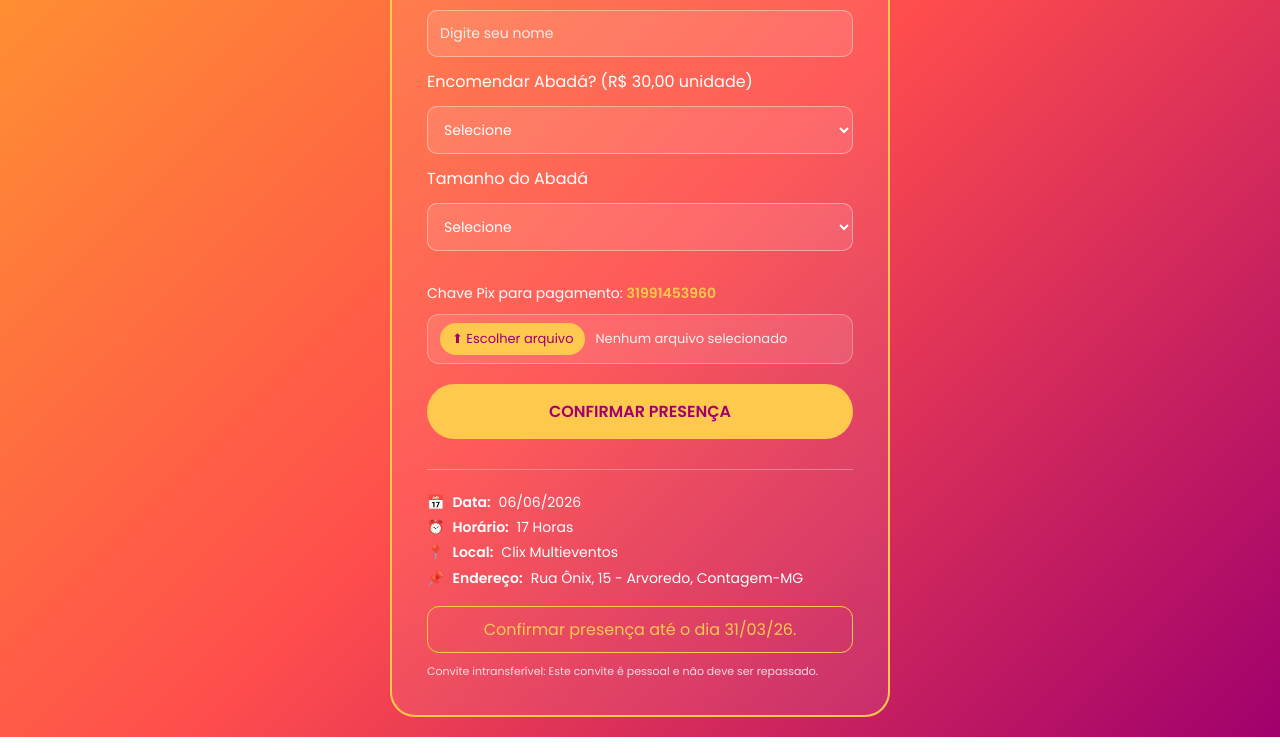
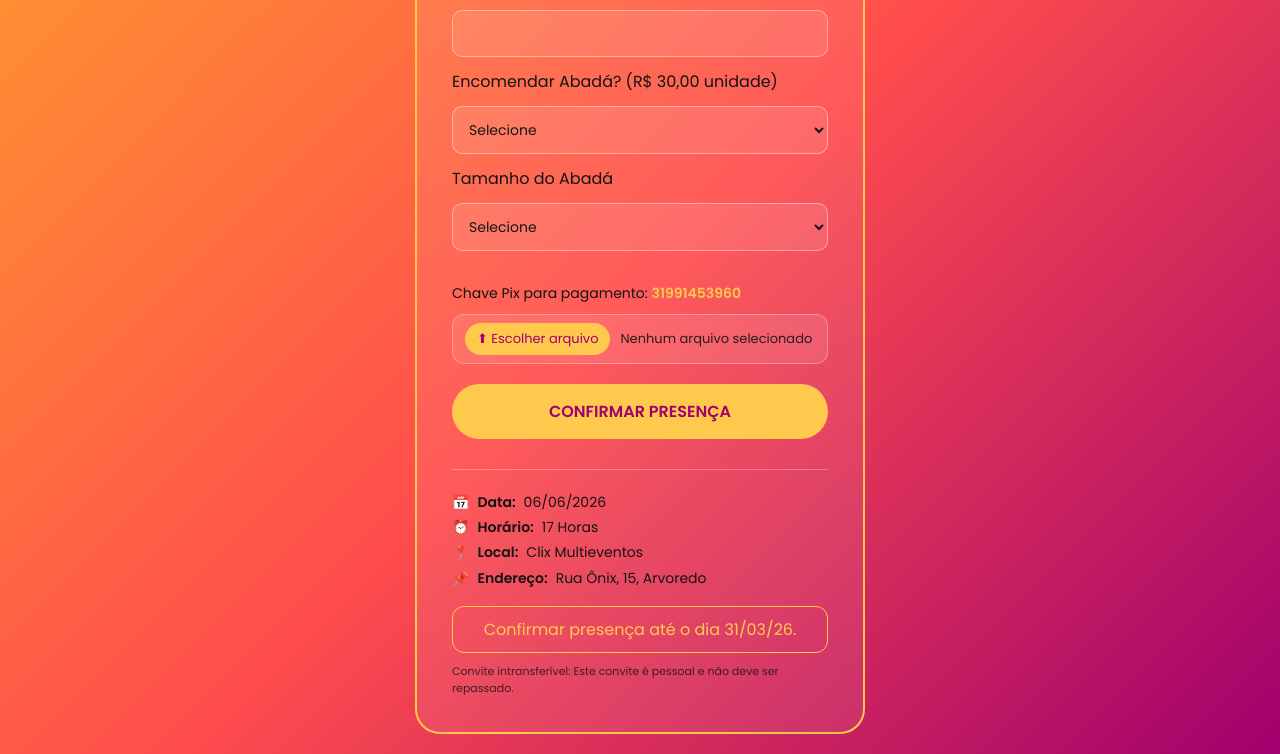
Before and after one commit to amandacarvalhomessias-hash/nana_fest, a plain HTML site: page index.html in a window 1280 px wide. Shown: the part 167-921 px from the top of the page. Drawn offline with Linux system fonts and the light colour scheme.

Commit message:
melhoria

```diff
--- a/index.html
+++ b/index.html
@@ -11,13 +11,14 @@
 <body>
 
 <div>
-    <div class="logo">
-        <h2>Nana Fest 4.0</h2>
-    </div>
+
     <div class="card">
         <form>
+            <div class="logo">
+                <h2>Nana Fest 4.0</h2>
+            </div>
             <label>Nome completo</label>
-            <input type="text" placeholder="Digite seu nome" required>
+            <input type="text"  required>
             <label>Encomendar Abadá? (R$ 30,00 unidade)</label>
             <select>
                 <option value="">Selecione</option>
@@ -53,7 +54,7 @@
         <div>📅 <strong>Data:</strong> 06/06/2026</div>
         <div>⏰ <strong>Horário:</strong> 17 Horas</div>
         <div>📍 <strong>Local:</strong> Clix Multieventos</div>
-        <div>📌 <strong>Endereço:</strong> Rua Ônix, 15 - Arvoredo, Contagem-MG</div>
+        <div>📌 <strong>Endereço:</strong> Rua Ônix, 15, Arvoredo</div>
     </div>
 
     <div class="deadline-box">Confirmar presença até o dia 31/03/26.</div>
--- a/style.css
+++ b/style.css
@@ -12,7 +12,7 @@ body{
     align-items:center;
     background: linear-gradient(135deg,#ff9a2e,#ff4d4d,#a0006d);
     padding:20px;
-    color:white;
+    color:rgb(20, 19, 19);
 }
 
 .logo{
@@ -37,7 +37,7 @@ body{
 
 .card{
     width:100%;
-    max-width:500px;
+    max-width:450px;
     background:rgba(255,255,255,0.08);
     border:2px solid #ffc94d;
     border-radius:25px;
@@ -52,7 +52,7 @@ input, select{
     border-radius:10px;
     border:1px solid rgba(255,255,255,0.4);
     background:rgba(255,255,255,0.1);
-    color:white;
+    color:rgb(22, 21, 21);
     font-size:14px;
 }
 
```
